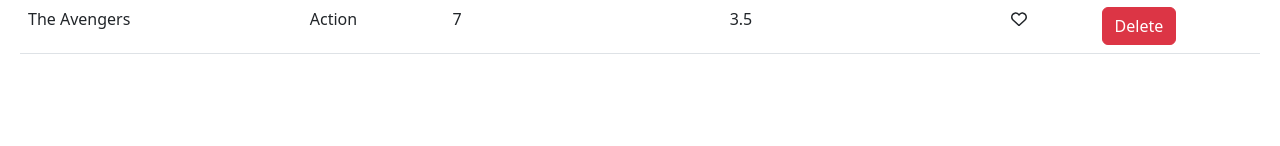
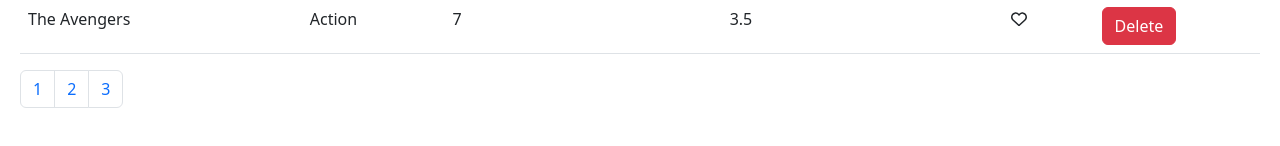
Before and after one commit to zalogarciam/vidly, a React (Create React App) app in the folder vidlyu/: page / in a window 1280 px wide. Shown: the part 542-688 px from the top of the page. Built offline with nearby package versions, Linux system fonts and the light colour scheme.

Commit message:
Adding Pagination component

```diff
--- /dev/null
+++ b/vidlyu/src/components/common/pagination.jsx
@@ -0,0 +1,29 @@
+import React, { Component } from "react";
+
+class Pagination extends Component {
+  render() {
+    return (
+      <nav aria-label="Page navigation example">
+        <ul className="pagination">
+          <li className="page-item">
+            <a className="page-link" href="#">
+              1
+            </a>
+          </li>
+          <li className="page-item">
+            <a className="page-link" href="#">
+              2
+            </a>
+          </li>
+          <li className="page-item">
+            <a className="page-link" href="#">
+              3
+            </a>
+          </li>
+        </ul>
+      </nav>
+    );
+  }
+}
+
+export default Pagination;
--- a/vidlyu/src/components/movie.jsx
+++ b/vidlyu/src/components/movie.jsx
@@ -1,6 +1,7 @@
 import React, { Component, Fragment } from "react";
 import { getMovies, deleteMovie } from "../services/fakeMovieService";
 import Like from "./common/like";
+import Pagination from "./common/pagination";
 
 class Movie extends Component {
   state = { movies: getMovies() };
@@ -61,6 +62,7 @@
             ))}
           </tbody>
         </table>
+        <Pagination></Pagination>
       </div>
     );
   }
```
